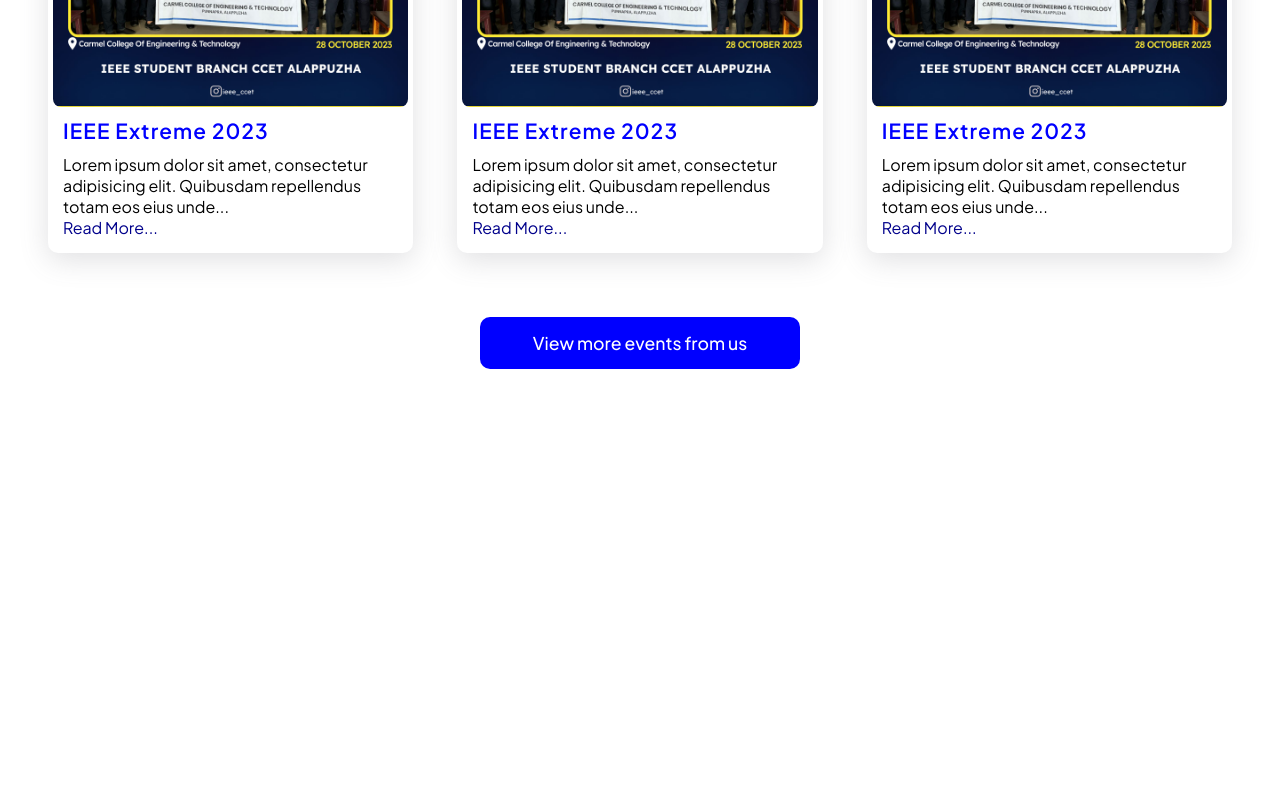
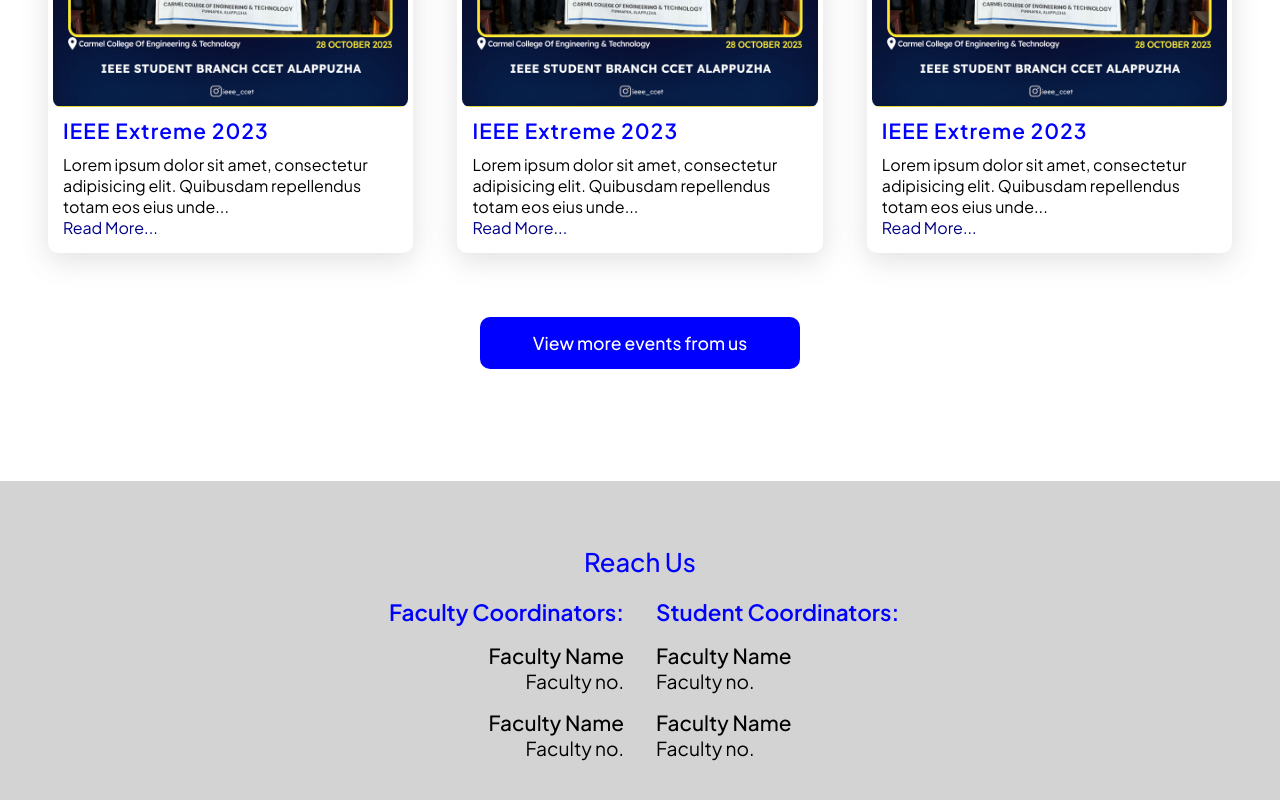
Before and after one commit to AbhishekNSanthosh/ieee_sb_ccet, a React (Vite) app in the folder frontend/: page / in a window 1280 px wide. Shown: the part 2084-2884 px from the top of the page. Before the commit the page ends 2501 px from the top, so only its background shows below. Built offline with nearby package versions, Linux system fonts and the light colour scheme.

Commit message:
react-us

```diff
--- /dev/null
+++ b/frontend/src/components/ReachUs/ReachUs.jsx
@@ -0,0 +1,47 @@
+import React from 'react'
+import styles from './ReachUs.module.css'
+
+const ReachUs = () => {
+    return (
+        <div className={styles.reachUsContainer}>
+            <div className={styles.reachUsWrapper}>
+                <div className={styles.reachUsRow}>
+                    <span className={styles.reachUsTitle}>Reach Us</span>
+                </div>
+                <div className={styles.reachUsRow}>
+                    <div className={styles.reachUsDataRow}>
+                        <div className={styles.rowLeft}>
+                            <div className={styles.rowItem}>
+                                <span className={styles.coordinatorTitle}>Faculty Coordinators:</span>
+                            </div>
+                            <div className={styles.rowItem}>
+                                <span className={styles.coordinator}>Faculty Name</span>
+                                <span className={styles.mobile}>Faculty no.</span>
+                            </div>
+                            <div className={styles.rowItem}>
+                                <span className={styles.coordinator}>Faculty Name</span>
+                                <span className={styles.mobile}>Faculty no.</span>
+                            </div>
+                        </div>
+                        <div className={styles.rowRight}>
+                            <div className={styles.rowItemRight}>
+                                <span className={styles.coordinatorTitle}>Student Coordinators:</span>
+                            </div>
+                            <div className={styles.rowItemRight}>
+                                <span className={styles.coordinator}>Faculty Name</span>
+                                <span className={styles.mobile}>Faculty no.</span>
+                            </div>
+                            <div className={styles.rowItemRight}>
+                                <span className={styles.coordinator}>Faculty Name</span>
+                                <span className={styles.mobile}>Faculty no.</span>
+                            </div>
+                        </div>
+                    </div>
+                    <div className={styles.reachUsDataRow}></div>
+                </div>
+            </div>
+        </div>
+    )
+}
+
+export default ReachUs
--- /dev/null
+++ b/frontend/src/components/ReachUs/ReachUs.module.css
@@ -0,0 +1,90 @@
+.reachUsContainer {
+    display: flex;
+    flex-direction: column;
+    align-items: center;
+    justify-content: center;
+    background-color: #d3d3d3;
+
+}
+
+.reachUsWrapper {
+    display: flex;
+    flex-direction: column;
+    width: 100%;
+    margin: 4rem 2rem;
+    align-items: center;
+    justify-content: center;
+    gap: 1.2rem;
+}
+
+.reachUsRow {
+    display: flex;
+    flex-direction: column;
+    width: 100%;
+    align-items: center;
+    justify-content: center;
+}
+
+.reachUsTitle {
+    font-size: 1.6rem;
+    font-weight: 500;
+    color: blue;
+}
+
+.reachUsDataRow {
+    display: flex;
+    gap: 2rem;
+    width: 100%;
+}
+
+.rowLeft {
+    display: flex;
+    flex: 6;
+    flex-direction: column;
+    align-items: end;
+    justify-content: end;
+    width: 100%;
+    gap: 1rem;
+}
+
+.rowRight {
+    display: flex;
+    flex-direction: column;
+    flex: 6;
+    align-items: start;
+    justify-content: start;
+    width: 100%;
+    gap: 1rem;
+}
+
+.coordinatorTitle {
+    font-size: 1.4rem;
+    font-weight: 600;
+    color: blue;
+}
+
+.coordinator {
+    font-size: 1.3rem;
+    font-weight: 500;
+}
+
+.mobile{
+    font-size: 1.2rem;
+    font-weight: 400;
+}
+
+.rowItem {
+    display: flex;
+    width: 100%;
+    flex-direction: column;
+    align-items: end;
+    justify-content: end;
+}
+
+.rowItemRight{
+    display: flex;
+    width: 100%;
+    flex-direction: column;
+    align-items: start;
+    justify-content: end;
+}
--- a/frontend/src/modules/HomePage/HomePage.jsx
+++ b/frontend/src/modules/HomePage/HomePage.jsx
@@ -4,6 +4,7 @@
 import styles from './HomePage.module.css'
 import About from '../../components/About/About'
 import { EventsData } from '../../utils/data'
+import ReachUs from '../../components/ReachUs/ReachUs'
 
 const HomePage = () => {
   return (
@@ -53,6 +54,8 @@
           <button className={styles.moreEvents}>View more events from us</button>
         </div>
       </div>
+
+      <ReachUs/>
     </div>
   )
 }
--- a/frontend/src/modules/HomePage/HomePage.module.css
+++ b/frontend/src/modules/HomePage/HomePage.module.css
@@ -154,3 +154,7 @@
     font-size: 1.1rem;
     cursor: pointer;
 }
+
+.moreEvents:hover{
+    background-color: red;
+}
```
